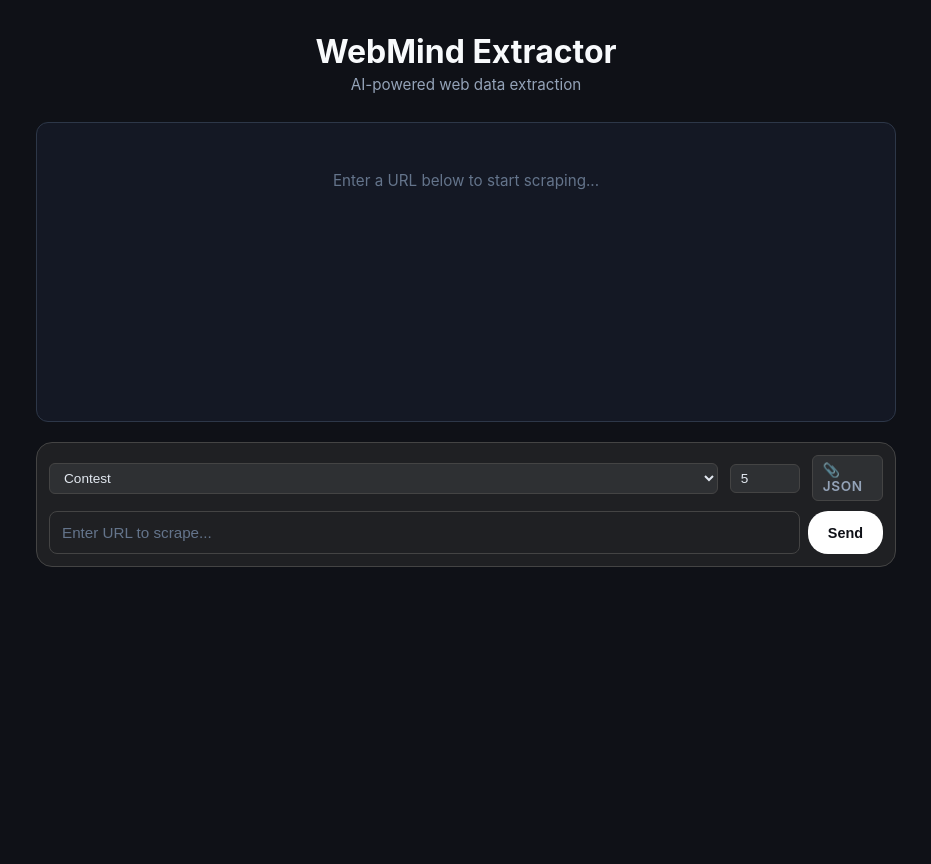
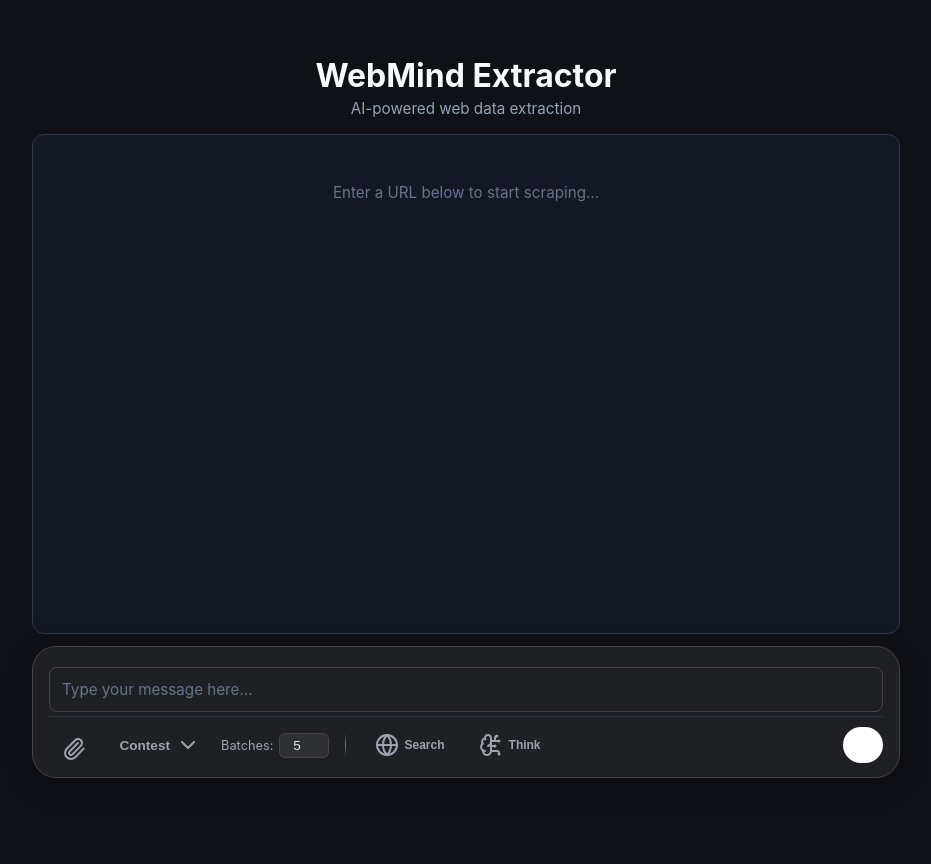
Before and after one commit to SreeTarak2/Web-Extractor, a Python web app: template app/templates/index.html in a window 1280 px wide. Shown: the whole page, without its empty margins (174-1105 px from the left). Before the commit the page ends 567 px from the top, so only its background shows below. Run offline with Jinja, Linux system fonts and the light colour scheme; the template is opened without the code that fills it, so the values that code supplies are empty.

Commit message:
feat: update prompt box to match React component style

```diff
--- a/app/templates/index.html
+++ b/app/templates/index.html
@@ -5,60 +5,87 @@
   <meta name="viewport" content="width=device-width, initial-scale=1.0" />
   <title>WebMind Extractor</title>
   <link rel="stylesheet" href="/static/style.css" />
+  <!-- Lucide Icons -->
+  <script src="https://unpkg.com/lucide@latest"></script>
 </head>
 <body>
-  <div class="container">
+  <div class="app-container">
     <header>
       <h1>WebMind Extractor</h1>
       <p class="subtitle">AI-powered web data extraction</p>
     </header>
 
-    <!-- Chat Area - Results appear here -->
+    <!-- Chat Area -->
     <div id="chat-area" class="chat-area">
       <div class="chat-empty">Enter a URL below to start scraping...</div>
     </div>
 
-    <!-- Prompt Box -->
-    <div id="prompt-box" class="prompt-box">
-      <div class="prompt-options">
-        <select id="schema-select">
-          <option value="contest">Contest</option>
-          <option value="conference">Conference</option>
-        </select>
-        <input type="number" id="batch-size" value="5" min="1" max="50" title="Batch size" />
-        <label class="file-upload">
-          <input type="file" id="json-upload" accept=".json" />
-          <span>📎 JSON</span>
-        </label>
+    <!-- Prompt Box - React Style -->
+    <div class="prompt-input-wrapper">
+      <!-- File Previews -->
+      <div id="file-previews" class="file-previews"></div>
+
+      <!-- Textarea -->
+      <div class="textarea-container">
+        <textarea
+          id="prompt-input"
+          placeholder="Type your message here..."
+          rows="1"
+        ></textarea>
       </div>
-      <div class="prompt-input-row">
-        <input type="text" id="prompt-input" placeholder="Enter URL to scrape..." />
-        <button id="send-btn">Send</button>
+
+      <!-- Actions Row -->
+      <div class="prompt-actions">
+        <div class="action-buttons-left">
+          <!-- Upload Button -->
+          <button class="action-btn" id="upload-btn" title="Upload image">
+            <i data-lucide="paperclip"></i>
+          </button>
+          <input type="file" id="json-upload" accept=".json" class="hidden" />
+
+          <!-- Schema Selector -->
+          <button class="toggle-btn" id="schema-toggle">
+            <span id="schema-label">Contest</span>
+            <i data-lucide="chevron-down" class="chevron"></i>
+          </button>
+          <div id="schema-dropdown" class="dropdown hidden">
+            <div class="dropdown-item" data-value="contest">Contest</div>
+            <div class="dropdown-item" data-value="conference">Conference</div>
+          </div>
+
+          <!-- Batch Size -->
+          <div class="batch-input-wrapper">
+            <span class="batch-label">Batches:</span>
+            <input type="number" id="batch-size" value="5" min="1" max="50" />
+          </div>
+
+          <!-- Divider -->
+          <div class="custom-divider"></div>
+
+          <!-- Search Toggle -->
+          <button class="toggle-btn search-toggle" id="search-toggle" title="Search">
+            <i data-lucide="globe"></i>
+            <span class="toggle-label">Search</span>
+          </button>
+
+          <!-- Think Toggle -->
+          <button class="toggle-btn think-toggle" id="think-toggle" title="Think">
+            <i data-lucide="brain-circuit"></i>
+            <span class="toggle-label">Think</span>
+          </button>
+        </div>
+
+        <!-- Send Button -->
+        <button class="send-btn" id="send-btn">
+          <i data-lucide="send"></i>
+        </button>
       </div>
     </div>
-
-    <!-- Legacy sections (hidden for now, can be removed later) -->
-    <section class="card hidden" id="progress-section">
-      <h2>Progress</h2>
-      <div id="progress-bar-wrap">
-        <div id="progress-bar"></div>
-      </div>
-      <ul id="progress-log"></ul>
-    </section>
-
-    <section class="card hidden" id="results-section">
-      <div class="results-header">
-        <h2>Results <span id="item-count"></span></h2>
-      </div>
-      <pre id="results-json"></pre>
-    </section>
-
-    <section class="card hidden" id="cost-section">
-      <h2>Cost</h2>
-      <div id="cost-breakdown"></div>
-    </section>
   </div>
 
-  <script src="/static/app.js?v=3"></script>
+  <script src="/static/app.js?v=4"></script>
+  <script>
+    lucide.createIcons();
+  </script>
 </body>
 </html>
--- a/static/app.js
+++ b/static/app.js
@@ -395,15 +395,67 @@ let currentBatchNum = 1;
 let isBatchActive = false;
 let currentUrl = "";
 let allResults = [];
+let showSearch = false;
+let showThink = false;
 
 // Initialize chat UI
 document.addEventListener("DOMContentLoaded", () => {
-  // Schema selector
-  const schemaSelect = document.getElementById("schema-select");
-  if (schemaSelect) {
-    schemaSelect.addEventListener("change", (e) => {
-      currentSchema = e.target.value;
+  // Schema dropdown toggle
+  const schemaToggle = document.getElementById("schema-toggle");
+  const schemaDropdown = document.getElementById("schema-dropdown");
+  const schemaLabel = document.getElementById("schema-label");
+
+  if (schemaToggle && schemaDropdown) {
+    schemaToggle.addEventListener("click", (e) => {
+      e.stopPropagation();
+      schemaDropdown.classList.toggle("hidden");
     });
+
+    schemaDropdown.querySelectorAll(".dropdown-item").forEach(item => {
+      item.addEventListener("click", () => {
+        currentSchema = item.dataset.value;
+        if (schemaLabel) schemaLabel.textContent = currentSchema.charAt(0).toUpperCase() + currentSchema.slice(1);
+        schemaDropdown.classList.add("hidden");
+      });
+    });
+  }
+
+  // Close dropdown when clicking outside
+  document.addEventListener("click", () => {
+    if (schemaDropdown && !schemaDropdown.classList.contains("hidden")) {
+      schemaDropdown.classList.add("hidden");
+    }
+  });
+
+  // Search toggle
+  const searchToggle = document.getElementById("search-toggle");
+  if (searchToggle) {
+    searchToggle.addEventListener("click", () => {
+      showSearch = !showSearch;
+      searchToggle.classList.toggle("active", showSearch);
+      if (showSearch) showThink = false;
+      const thinkToggle = document.getElementById("think-toggle");
+      if (thinkToggle) thinkToggle.classList.remove("active");
+    });
+  }
+
+  // Think toggle
+  const thinkToggle = document.getElementById("think-toggle");
+  if (thinkToggle) {
+    thinkToggle.addEventListener("click", () => {
+      showThink = !showThink;
+      thinkToggle.classList.toggle("active", showThink);
+      if (showThink) showSearch = false;
+      const searchToggleEl = document.getElementById("search-toggle");
+      if (searchToggleEl) searchToggleEl.classList.remove("active");
+    });
+  }
+
+  // Upload button
+  const uploadBtn = document.getElementById("upload-btn");
+  const jsonUpload = document.getElementById("json-upload");
+  if (uploadBtn && jsonUpload) {
+    uploadBtn.addEventListener("click", () => jsonUpload.click());
   }
 
   // Batch size
@@ -420,16 +472,24 @@ document.addEventListener("DOMContentLoaded", () => {
     sendBtn.addEventListener("click", handleSend);
   }
 
-  // Enter key in input
+  // Enter key in input (shift+enter for newline, enter to send)
   const promptInput = document.getElementById("prompt-input");
   if (promptInput) {
-    promptInput.addEventListener("keypress", (e) => {
-      if (e.key === "Enter") handleSend();
+    promptInput.addEventListener("keydown", (e) => {
+      if (e.key === "Enter" && !e.shiftKey) {
+        e.preventDefault();
+        handleSend();
+      }
+    });
+
+    // Auto-resize textarea
+    promptInput.addEventListener("input", function() {
+      this.style.height = 'auto';
+      this.style.height = Math.min(this.scrollHeight, 200) + 'px';
     });
   }
 
   // JSON upload
-  const jsonUpload = document.getElementById("json-upload");
   if (jsonUpload) {
     jsonUpload.addEventListener("change", handleJsonUpload);
   }
@@ -440,9 +500,16 @@ async function handleSend() {
   const url = input.value.trim();
   if (!url) return;
 
+  let messagePrefix = "";
+  if (showSearch) messagePrefix = "[Search: ";
+  else if (showThink) messagePrefix = "[Think: ";
+
+  const displayUrl = messagePrefix ? `${messagePrefix}${url}]` : url;
+
   // Add user message
-  addUserMessage(url);
+  addUserMessage(displayUrl);
   input.value = "";
+  input.style.height = 'auto';
 
   // Start batch processing
   currentUrl = url;
--- a/static/style.css
+++ b/static/style.css
@@ -574,3 +574,286 @@ button:disabled { background: #3d3f5a; cursor: not-allowed; }
   font-size: 1.5rem;
   cursor: pointer;
 }
+
+/* React-Style Prompt Input */
+.app-container {
+  display: flex;
+  flex-direction: column;
+  height: 100vh;
+  max-width: 900px;
+  margin: 0 auto;
+  padding: 1rem;
+}
+
+.app-container header {
+  text-align: center;
+  padding: 0.5rem 0;
+}
+
+.app-container .chat-area {
+  flex: 1;
+  min-height: 0;
+}
+
+.prompt-input-wrapper {
+  background: #1F2023;
+  border: 1px solid #444444;
+  border-radius: 24px;
+  padding: 12px 16px;
+  box-shadow: 0 8px 30px rgba(0,0,0,0.24);
+  transition: all 0.3s ease;
+  margin-top: 12px;
+}
+
+.prompt-input-wrapper:focus-within {
+  border-color: #6366f1;
+}
+
+.file-previews {
+  display: flex;
+  flex-wrap: wrap;
+  gap: 8px;
+  margin-bottom: 8px;
+}
+
+.file-preview-item {
+  position: relative;
+  width: 64px;
+  height: 64px;
+  border-radius: 12px;
+  overflow: hidden;
+}
+
+.file-preview-item img {
+  width: 100%;
+  height: 100%;
+  object-fit: cover;
+}
+
+.file-preview-item .remove-btn {
+  position: absolute;
+  top: 2px;
+  right: 2px;
+  background: rgba(0,0,0,0.7);
+  border: none;
+  border-radius: 50%;
+  width: 18px;
+  height: 18px;
+  display: flex;
+  align-items: center;
+  justify-content: center;
+  cursor: pointer;
+  color: white;
+  font-size: 12px;
+}
+
+.textarea-container {
+  position: relative;
+}
+
+.textarea-container textarea {
+  width: 100%;
+  background: transparent;
+  border: none;
+  color: #e2e8f0;
+  font-size: 1rem;
+  padding: 10px 12px;
+  resize: none;
+  min-height: 44px;
+  max-height: 200px;
+  font-family: inherit;
+}
+
+.textarea-container textarea::placeholder {
+  color: #64748b;
+}
+
+.textarea-container textarea:focus {
+  outline: none;
+}
+
+/* Custom scrollbar for textarea */
+.textarea-container textarea::-webkit-scrollbar {
+  width: 6px;
+}
+
+.textarea-container textarea::-webkit-scrollbar-track {
+  background: transparent;
+}
+
+.textarea-container textarea::-webkit-scrollbar-thumb {
+  background-color: #444444;
+  border-radius: 3px;
+}
+
+.textarea-container textarea::-webkit-scrollbar-thumb:hover {
+  background-color: #555555;
+}
+
+.prompt-actions {
+  display: flex;
+  align-items: center;
+  justify-content: space-between;
+  padding-top: 8px;
+  border-top: 1px solid #2d3748;
+}
+
+.action-buttons-left {
+  display: flex;
+  align-items: center;
+  gap: 8px;
+}
+
+.action-btn {
+  display: flex;
+  align-items: center;
+  justify-content: center;
+  width: 32px;
+  height: 32px;
+  border-radius: 50%;
+  background: transparent;
+  border: none;
+  color: #9CA3AF;
+  cursor: pointer;
+  transition: all 0.15s;
+}
+
+.action-btn:hover {
+  background: rgba(255,255,255,0.1);
+  color: #D1D5DB;
+}
+
+.toggle-btn {
+  display: flex;
+  align-items: center;
+  gap: 6px;
+  padding: 6px 12px;
+  border-radius: 20px;
+  background: transparent;
+  border: 1px solid transparent;
+  color: #9CA3AF;
+  font-size: 0.85rem;
+  cursor: pointer;
+  transition: all 0.2s;
+}
+
+.toggle-btn:hover {
+  color: #D1D5DB;
+  background: rgba(255,255,255,0.05);
+}
+
+.toggle-btn.active {
+  border-color: currentColor;
+}
+
+.toggle-btn.search-toggle.active {
+  background: rgba(30, 174, 219, 0.15);
+  color: #1EAEDB;
+  border-color: #1EAEDB;
+}
+
+.toggle-btn.think-toggle.active {
+  background: rgba(139, 92, 246, 0.15);
+  color: #8B5CF6;
+  border-color: #8B5CF6;
+}
+
+.toggle-btn i {
+  width: 20px;
+  height: 20px;
+}
+
+.toggle-label {
+  font-size: 0.75rem;
+}
+
+.batch-input-wrapper {
+  display: flex;
+  align-items: center;
+  gap: 6px;
+}
+
+.batch-label {
+  font-size: 0.8rem;
+  color: #9CA3AF;
+}
+
+.batch-input-wrapper input {
+  width: 50px;
+  background: #2E3033;
+  border: 1px solid #444;
+  color: #e2e8f0;
+  padding: 4px 8px;
+  border-radius: 6px;
+  font-size: 0.85rem;
+  text-align: center;
+}
+
+.custom-divider {
+  width: 1.5px;
+  height: 24px;
+  background: linear-gradient(to bottom, transparent, rgba(155, 135, 245, 0.7), transparent);
+  margin: 0 8px;
+}
+
+.dropdown {
+  position: absolute;
+  bottom: 100%;
+  left: 0;
+  background: #1F2023;
+  border: 1px solid #333;
+  border-radius: 8px;
+  padding: 8px 0;
+  box-shadow: 0 4px 12px rgba(0,0,0,0.3);
+  z-index: 100;
+  min-width: 120px;
+}
+
+.dropdown-item {
+  padding: 8px 16px;
+  color: #e2e8f0;
+  cursor: pointer;
+  font-size: 0.9rem;
+}
+
+.dropdown-item:hover {
+  background: rgba(255,255,255,0.1);
+}
+
+.send-btn {
+  width: 36px;
+  height: 36px;
+  border-radius: 50%;
+  background: white;
+  border: none;
+  color: #0f1117;
+  cursor: pointer;
+  display: flex;
+  align-items: center;
+  justify-content: center;
+  transition: all 0.2s;
+}
+
+.send-btn:hover {
+  background: #e2e8f0;
+}
+
+.send-btn i {
+  width: 18px;
+  height: 18px;
+}
+
+/* Loading state */
+.prompt-input-wrapper.loading {
+  border-color: #ef4444;
+}
+
+.prompt-input-wrapper.loading .send-btn {
+  background: #ef4444;
+  animation: pulse 1s infinite;
+}
+
+@keyframes pulse {
+  0%, 100% { opacity: 1; }
+  50% { opacity: 0.7; }
+}
```
